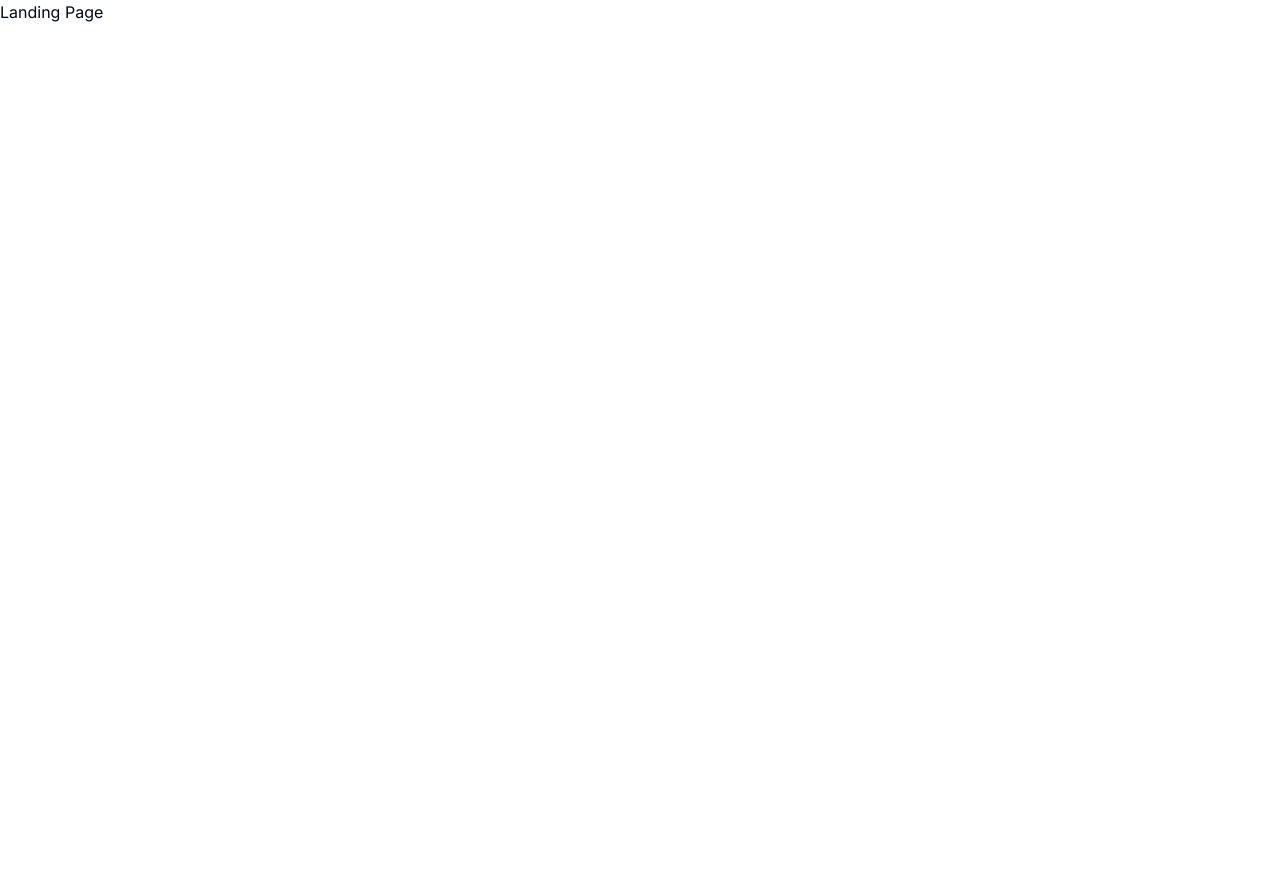
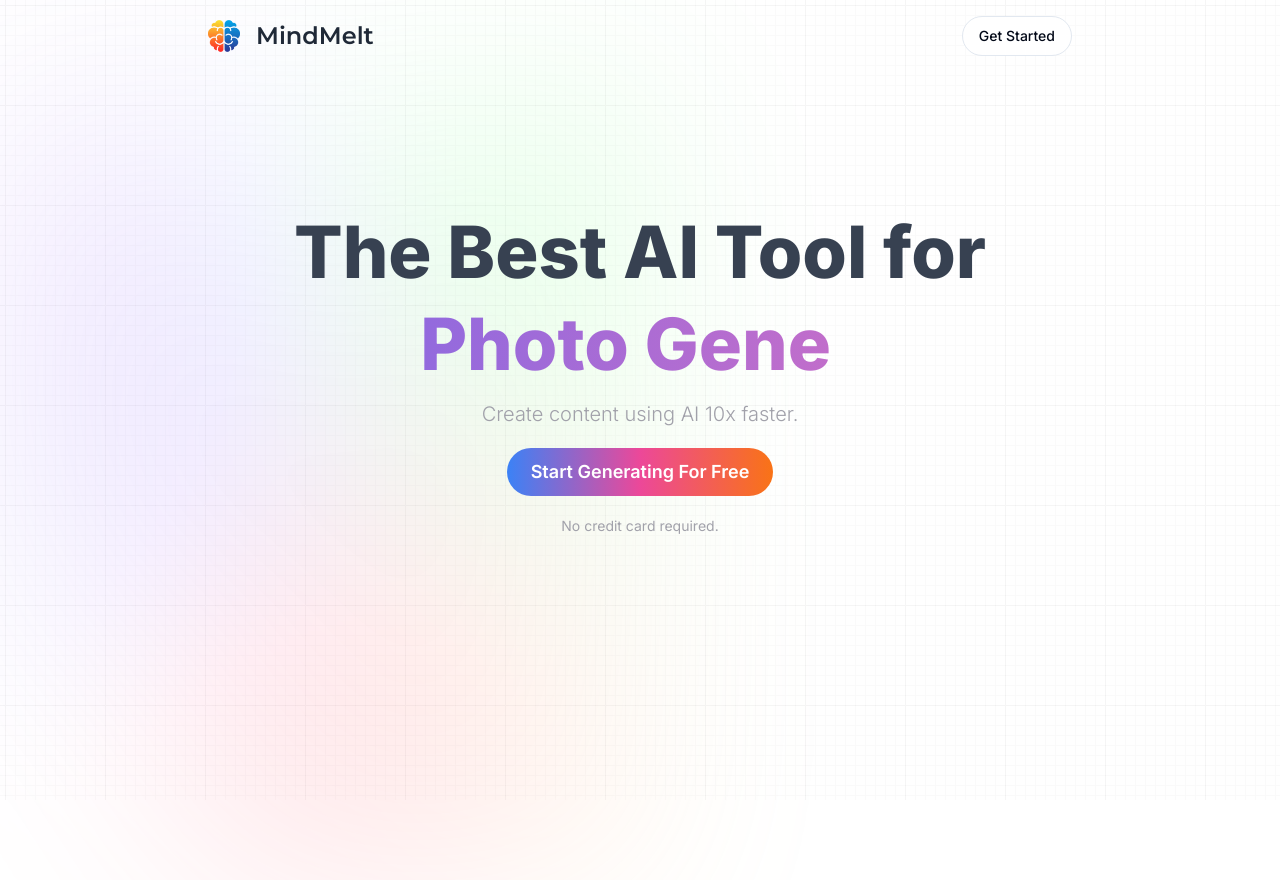
Before and after one commit to madjed-hue/hackathon-app, a Next.js app: page / in a window 1280 px wide. Before the commit the page ends 800 px from the top, so only its background shows below. Built offline with nearby package versions, Linux system fonts and the light colour scheme; no server answers.

Commit message:
add landing page

```diff
--- a/app/(landing)/page.tsx
+++ b/app/(landing)/page.tsx
@@ -1,5 +1,18 @@
+import { LandingNavbar } from "@/components/landing-navbar";
+import { LandingHero } from "@/components/landing-hero";
+// import { LandingContent } from "@/components/landing-content";
+
 const LandingPage = () => {
-  return <div>Landing Page</div>;
+  return (
+    <div className="h-full relative">
+      <div className="main_dashboard">
+        <div className="gradient" />
+      </div>
+      <LandingNavbar />
+      <LandingHero />
+      {/* <LandingContent /> */}
+    </div>
+  );
 };
 
 export default LandingPage;
--- /dev/null
+++ b/components/landing-hero.tsx
@@ -0,0 +1,49 @@
+"use client";
+
+import TypewriterComponent from "typewriter-effect";
+import Link from "next/link";
+import { useAuth } from "@clerk/nextjs";
+
+import { Button } from "@/components/ui/button";
+
+export const LandingHero = () => {
+  const { isSignedIn } = useAuth();
+
+  return (
+    <div className="text-gray-700 font-bold py-36 text-center space-y-5 relative z-50">
+      <div className="text-4xl sm:text-5xl md:text-6xl lg:text-7xl space-y-5 font-extrabold">
+        <h1>The Best AI Tool for</h1>
+        <div className="text-transparent bg-clip-text bg-gradient-to-r from-indigo-500 to-pink-400">
+          <TypewriterComponent
+            options={{
+              strings: [
+                "Chatbot.",
+                "Photo Generation.",
+                "Code Writing.",
+                "Mail Writing.",
+              ],
+              autoStart: true,
+              loop: true,
+            }}
+          />
+        </div>
+      </div>
+      <div className="text-sm md:text-xl font-light text-zinc-400">
+        Create content using AI 10x faster.
+      </div>
+      <div>
+        <Link href="/dashboard">
+          <Button
+            variant="premium"
+            className="md:text-lg p-4 md:p-6 rounded-full font-semibold"
+          >
+            Start Generating For Free
+          </Button>
+        </Link>
+      </div>
+      <div className="text-zinc-400 text-xs md:text-sm font-normal">
+        No credit card required.
+      </div>
+    </div>
+  );
+};
--- /dev/null
+++ b/components/landing-navbar.tsx
@@ -0,0 +1,32 @@
+"use client";
+
+import { Montserrat } from "next/font/google";
+import Image from "next/image";
+import Link from "next/link";
+
+import { cn } from "@/lib/utils";
+import { Button } from "@/components/ui/button";
+
+const font = Montserrat({ weight: "600", subsets: ["latin"] });
+
+export const LandingNavbar = () => {
+  return (
+    <nav className="p-4 bg-transparent flex items-center justify-between relative z-50 max-w-4xl mx-auto">
+      <Link href="/" className="flex items-center">
+        <div className="relative h-8 w-8 mr-4">
+          <Image fill alt="Logo" src="/logo.png" />
+        </div>
+        <h1 className={cn("text-2xl font-bold text-gray-800", font.className)}>
+          MindMelt
+        </h1>
+      </Link>
+      <div className="flex items-center gap-x-2">
+        <Link href="/dashboard">
+          <Button variant="outline" className="rounded-full">
+            Get Started
+          </Button>
+        </Link>
+      </div>
+    </nav>
+  );
+};
```
